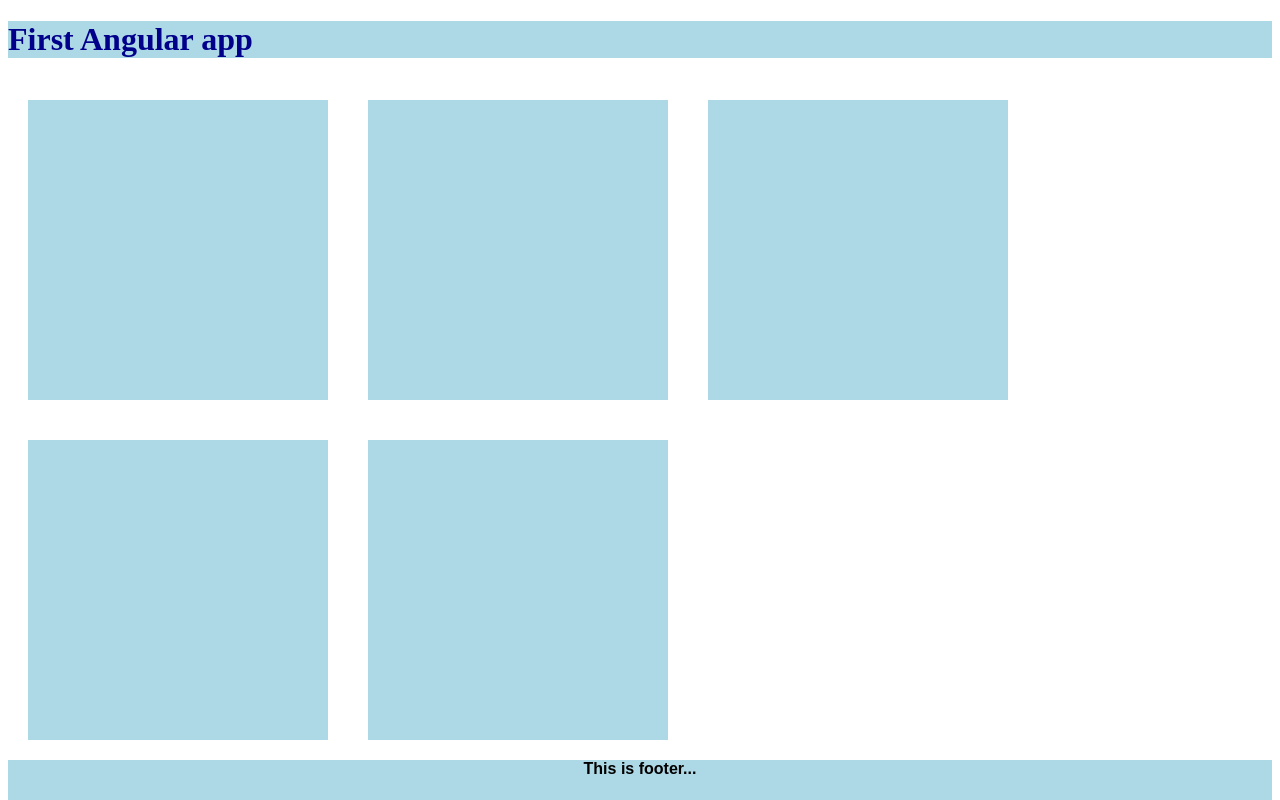
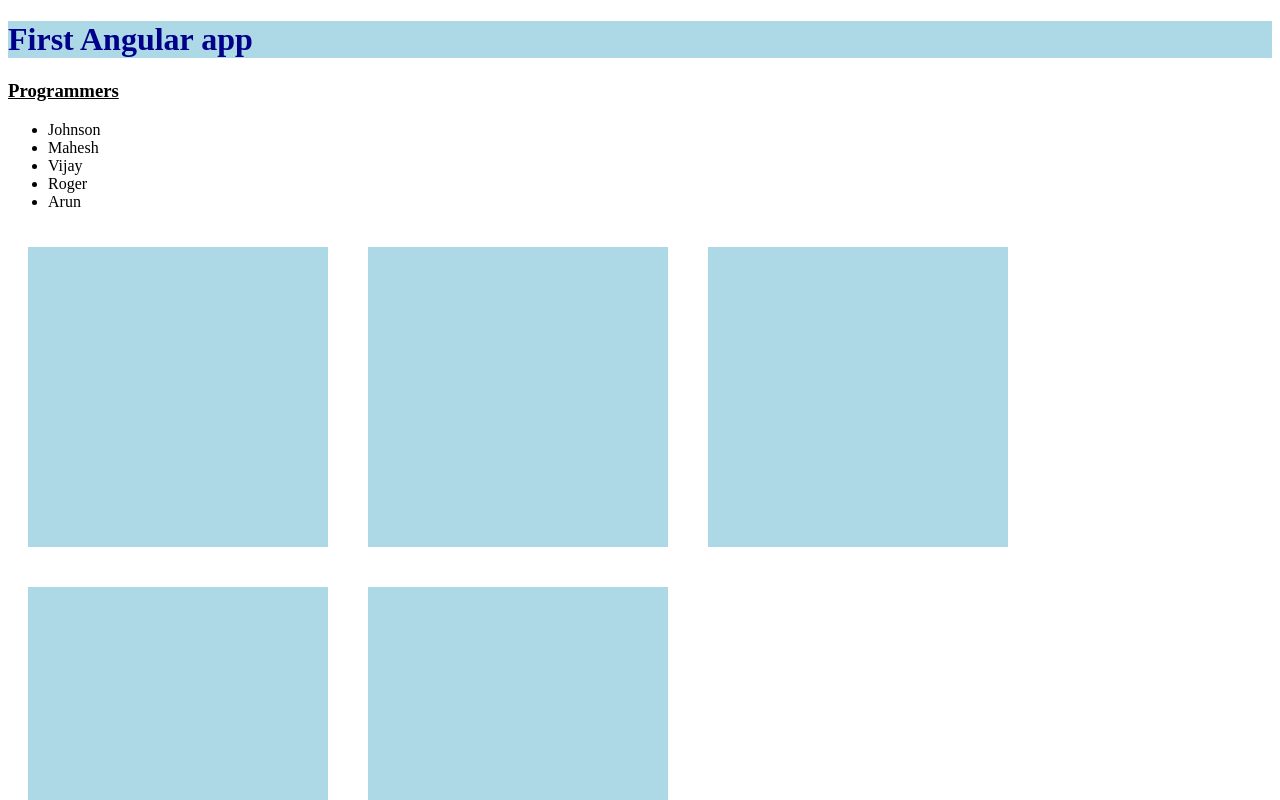
Before and after one commit to vinodh1988/funny-app, an Angular app: page / in a window 1280 px wide. Shown: the top 800 px of the page. Built offline with nearby package versions, Linux system fonts and the light colour scheme.

Commit message:
directives

```diff
--- a/src/app/app.component.html
+++ b/src/app/app.component.html
@@ -1,4 +1,8 @@
 <h1>First Angular app</h1>
+<h3><u>Programmers</u></h3>
+<ul>
+    <li *ngFor="let x of developers">{{x}}</li>
+</ul>
 <div id="main-body">
 <app-box></app-box>
 <app-box></app-box>
--- a/src/app/app.component.ts
+++ b/src/app/app.component.ts
@@ -7,4 +7,5 @@ import { Component } from '@angular/core';
 })
 export class AppComponent {
   title = 'first-angular-app';
+  developers:string[]=["Johnson","Mahesh","Vijay","Roger","Arun"];
 }
```
Also changed, not shown: 1 other file (tests, documents, lock files or other folders).
